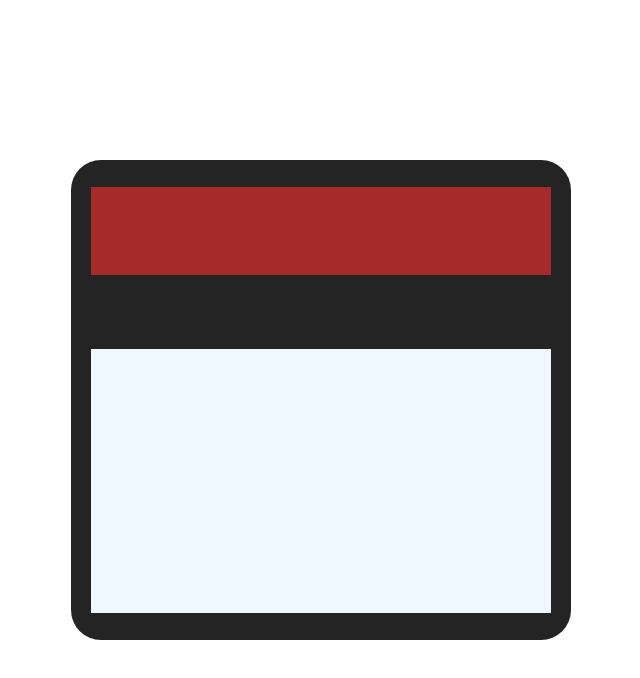
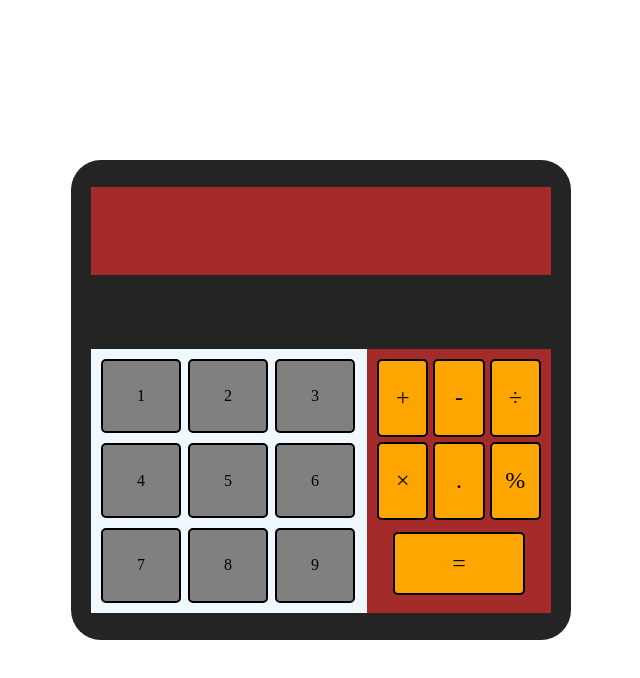
Before and after one commit to Visktor/Odin-Calc, a plain HTML site: page index.html in a window 1280 px wide. Shown: the whole page, without its empty margins (319-959 px from the left). Drawn offline with Linux system fonts and the light colour scheme.

Commit message:
Add button and operands and its containers

```diff
--- a/index.css
+++ b/index.css
@@ -1,6 +1,7 @@
 * {
     padding: 0;
     margin: 0;
+    box-sizing: border-box;
 }
 
 body {
@@ -40,4 +41,58 @@ main{
 .lower{
     background-color: aliceblue;
     height: 60%;
+    display: flex;
+   }
+
+.nbutton{
+    display: flex;
+    justify-content: center;
+    align-items: center;
+    height: 100%;
+    width: 80px;
+    border-radius: 5px;
+    border: 2px solid black;
+    background-color: grey;
 }
+
+.numbers-container{
+    display: grid;
+    grid-template-columns: repeat(3, 1fr);
+    row-gap: 10px;
+    column-gap: 5px;
+    padding: 10px;
+    width: 60%;
+}
+
+.operands-container{
+    display: grid;
+    box-sizing: border-box;
+    grid-template-columns: repeat(3, 1fr);
+    grid-template-rows: repeat(3, 1fr);
+    gap: 5px;
+    width:40%;
+    height: 100%;
+    padding: 10px;
+    background-color: brown;
+}
+
+.operands{
+    height: 100%;
+    width: 100%px;
+    border-radius: 5px;
+    font-size: 1.5rem;
+    display: flex;
+    justify-content: center;
+    align-items: center;
+    background-color: orange;
+    border: 2px solid black;
+}
+
+.equal{
+    position:relative;
+    top:10%;
+    left:10%;
+    grid-column: span 3;
+    width: 80%;
+    height: 80%;
+}
--- a/index.html
+++ b/index.html
@@ -19,8 +19,28 @@
                 </div>
             </div>
             <div class="middle"></div>
-            <div class="lower"></div>
-        </div>
+            <div class="lower">
+                <div class="numbers-container">
+                    <div class="number1 nbutton">1</div>
+                    <div class="number2 nbutton">2</div>
+                    <div class="number3 nbutton">3</div>
+                    <div class="number4 nbutton">4</div>
+                    <div class="number5 nbutton">5</div>
+                    <div class="number6 nbutton">6</div>
+                    <div class="number7 nbutton">7</div>
+                    <div class="number8 nbutton">8</div>
+                    <div class="number9 nbutton">9</div>
+                </div>
+                <div class="operands-container">
+                    <div class="add operands">+</div>
+                    <div class="subtract operands">-</div>
+                    <div class="divide operands">÷</div>
+                    <div class="multiply operands">×</div>
+                    <div class="comma operands">.</div>
+                    <div class="percentage operands">%</div>
+                    <div class="equal operands">=</div>
+                </div>
+            </div>
 
 
     </main>
```
